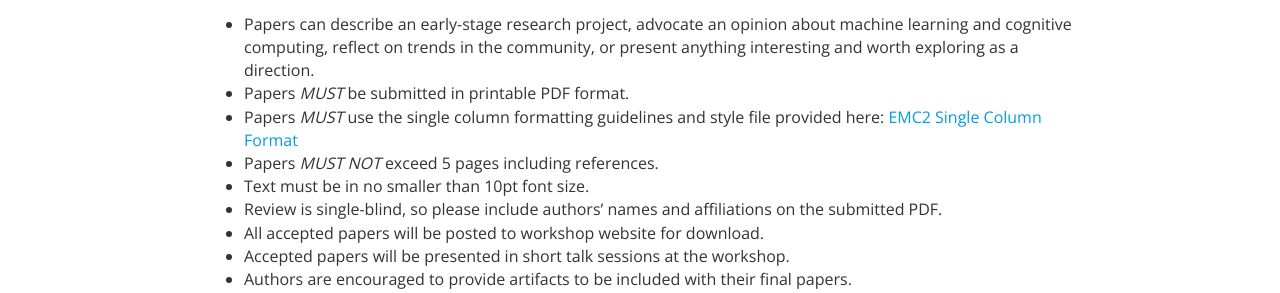
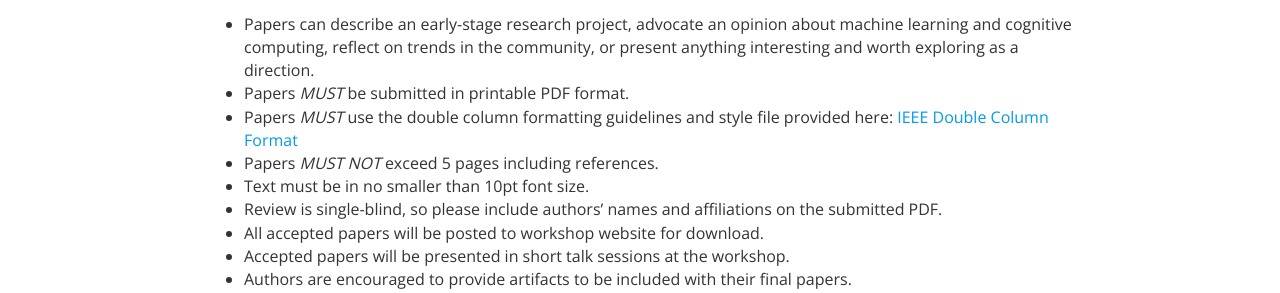
Before and after one commit to mgoldfar/emc2-web, a Jekyll site: the page built from submission.html, in a window 1280 px wide. Shown: the part 629-922 px from the top of the page. Built offline with Jekyll 4.4.1, drawn with Linux system fonts in a browser that asks for light colours.

Commit message:
Update col format

```diff
--- a/submission.html
+++ b/submission.html
@@ -96,7 +96,7 @@ show_note: True
                     cognitive computing, reflect on trends in the community, or present anything interesting and worth
                     exploring as a direction.</li>
                 <li>Papers <em>MUST</em> be submitted in printable PDF format.</li>
-                <li>Papers <em>MUST</em> use the single column formatting guidelines and style file provided here: <a href="assets/latex_files/emc2_2020.sty">EMC2 Single Column Format</a></li>
+                <li>Papers <em>MUST</em> use the double column formatting guidelines and style file provided here: <a href="https://www.ieee.org/conferences/publishing/templates.html">IEEE Double Column Format</a></li>
                     <!-- ul class="browser-default">
                         <li><strong>ACM SIGPLAN</strong> <a href="http://www.sigplan.org/Resources/Author/">formatting guidelines</a></li>
                         <li><strong>IEEE</strong> conference <a href="https://www.ieee.org/conferences/publishing/templates.html">formatting guidelines</a></li>
```
